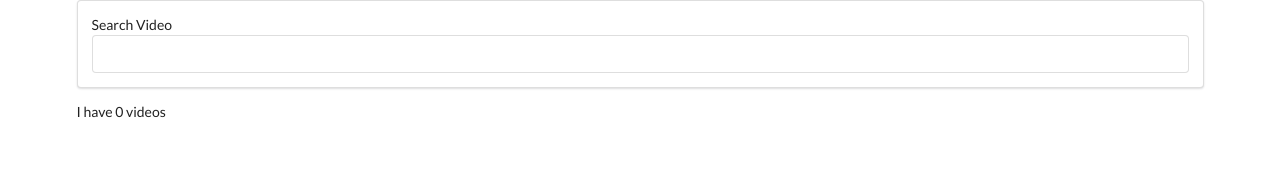
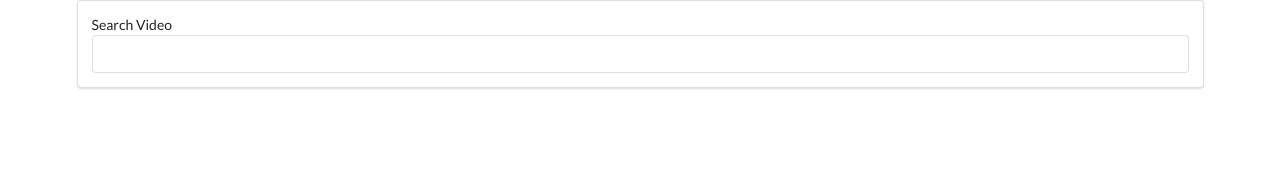
Before and after one commit to omar2004712/videos-hooks, a React (Create React App) app: page / in a window 1280 px wide. Shown: the top 172 px of the page. Built offline with nearby package versions, Linux system fonts and the light colour scheme.

Commit message:
feat: added styling to the App component

```diff
--- a/src/components/App.js
+++ b/src/components/App.js
@@ -31,13 +31,20 @@ class App extends React.Component {
   render() {
     return (
       <div className="ui container">
-        <SearchBar onTermSubmit={this.onTermSubmit} />I have{' '}
-        {this.state.videos.length} videos
-        <VideoDetail video={this.state.selectedVideo} />
-        <VideoList
-          videos={this.state.videos}
-          onVideoSelect={this.onVideoSelect}
-        />
+        <SearchBar onTermSubmit={this.onTermSubmit} />
+        <div className="ui grid">
+          <div className="ui row">
+            <div className="eleven wide column">
+              <VideoDetail video={this.state.selectedVideo} />
+            </div>
+            <div className="five wide column">
+              <VideoList
+                videos={this.state.videos}
+                onVideoSelect={this.onVideoSelect}
+              />
+            </div>
+          </div>
+        </div>
       </div>
     );
   }
```
